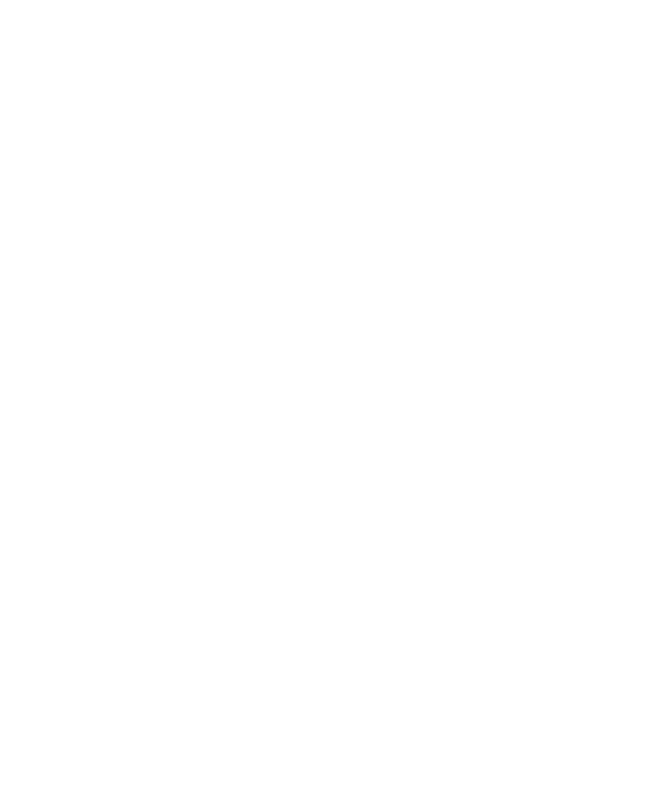
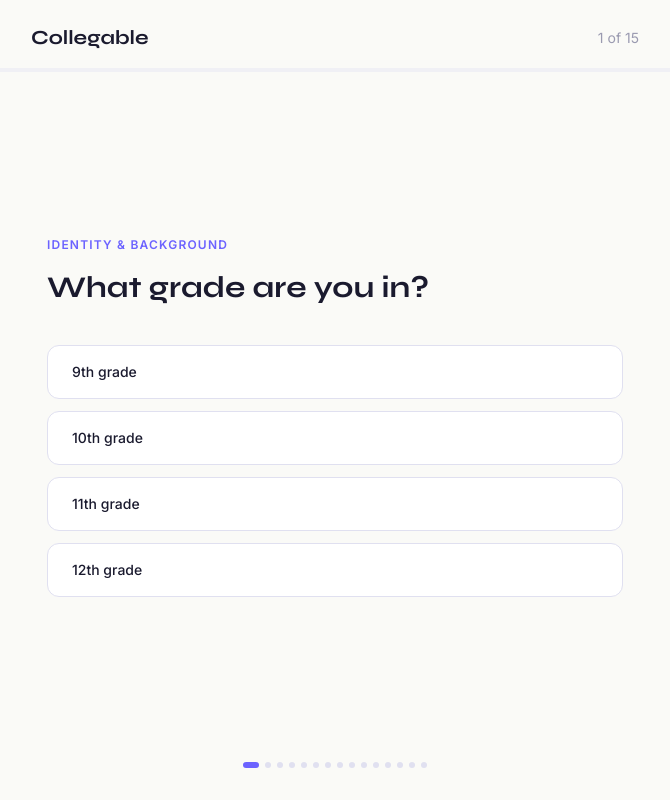
Before and after one commit to pranavsgh/collegable, a React app in the folder frontend/: page /onboarding in a window 1280 px wide. Shown: the whole page, without its empty margins (305-975 px from the left). Built offline with nearby package versions, Linux system fonts and the light colour scheme; no server answers; the HTML template or start-up script is replaced by a standard one.

Commit message:
feat: onboarding quiz, Supabase save, and login flow with onboarding check

```diff
--- a/frontend/src/pages/Login.jsx
+++ b/frontend/src/pages/Login.jsx
@@ -16,13 +16,27 @@ export default function Login() {
     setError("")
     if (!form.email || !form.password) { setError("Please fill in all fields."); return }
     setLoading(true)
-    const { error } = await supabase.auth.signInWithPassword({
+
+    const { data, error } = await supabase.auth.signInWithPassword({
       email: form.email,
       password: form.password,
     })
+
+    if (error) { setError(error.message); setLoading(false); return }
+
+    const { data: onboarding } = await supabase
+      .from("onboarding_answers")
+      .select("id")
+      .eq("user_id", data.user.id)
+      .maybeSingle()
+
     setLoading(false)
-    if (error) { setError(error.message); return }
-    navigate("/dashboard")
+
+    if (onboarding) {
+      navigate("/dashboard")
+    } else {
+      navigate("/onboarding")
+    }
   }
 
   return (
--- a/frontend/src/pages/Onboarding.jsx
+++ b/frontend/src/pages/Onboarding.jsx
@@ -1,3 +1,102 @@
+import { useNavigate } from "react-router-dom"
+import { useState } from "react"
+import { supabase } from "../lib/supabase"
+
+const questions = [
+  { id: "grade", category: "Identity & Background", question: "What grade are you in?", options: ["9th grade", "10th grade", "11th grade", "12th grade"] },
+  { id: "first_gen", category: "Identity & Background", question: "Are you a first-generation college student?", options: ["Yes", "No", "Not sure"] },
+  { id: "support", category: "Identity & Background", question: "How much support do you have at home?", options: ["A lot — family helps me navigate this", "Some — but they don't know the process well", "Very little — I'm mostly on my own", "None — fully figuring this out alone"] },
+  { id: "gpa", category: "Academics", question: "What's your GPA range?", options: ["Below 2.5", "2.5 – 3.0", "3.0 – 3.5", "3.5+"] },
+  { id: "classes", category: "Academics", question: "What kind of classes are you taking?", options: ["Regular classes", "Some AP / IB", "Mostly AP / IB", "Dual enrollment"] },
+  { id: "grades_feel", category: "Academics", question: "How do you feel about your grades right now?", options: ["Proud of them", "They're okay", "Struggling a bit", "Need serious help"] },
+  { id: "college_goal", category: "Goals & Direction", question: "What's your college goal?", options: ["4-year university", "Community college", "Trade / vocational school", "Not sure yet"] },
+  { id: "school_size", category: "Goals & Direction", question: "What type of school are you drawn to?", options: ["Big university (20k+ students)", "Mid-size (5k – 20k)", "Small college (under 5k)", "No preference"] },
+  { id: "major", category: "Goals & Direction", question: "What are you thinking of studying?", options: ["STEM", "Business", "Arts & Humanities", "Healthcare", "Undecided"] },
+  { id: "dream_school", category: "Goals & Direction", question: "Do you have a dream school?", options: ["Yes — I know exactly", "I have a few in mind", "Not really", "No idea"] },
+  { id: "stress", category: "Concerns & Stressors", question: "What stresses you most right now?", options: ["Getting into the right school", "Paying for college", "Writing essays", "Figuring out what I want"] },
+  { id: "feel_overall", category: "Concerns & Stressors", question: "How do you feel about the college process overall?", options: ["Excited", "Nervous", "Overwhelmed", "Completely lost"] },
+  { id: "research", category: "Concerns & Stressors", question: "Have you started researching colleges yet?", options: ["Yes — actively", "A little", "Not really", "Not at all"] },
+  { id: "extracurriculars", category: "Extracurriculars & Life", question: "What do you do outside of school?", options: ["Sports", "Arts / music", "Clubs / volunteering", "Work or family responsibilities", "Nothing yet"] },
+  { id: "student_word", category: "Extracurriculars & Life", question: "What's one word that describes you as a student?", options: ["Driven", "Curious", "Struggling", "Resilient"] }
+]
+
 export default function Onboarding() {
-  return <div className="text-white p-8 font-sans">Onboarding Page</div>
+  const navigate = useNavigate()
+  const [current, setCurrent] = useState(0)
+  const [answers, setAnswers] = useState({})
+  const [saving, setSaving] = useState(false)
+
+  const q = questions[current]
+  const progress = ((current) / questions.length) * 100
+
+  const handleSelect = async (option) => {
+    const updated = { ...answers, [q.id]: option }
+    setAnswers(updated)
+
+    if (current < questions.length - 1) {
+      setTimeout(() => setCurrent(current + 1), 300)
+    } else {
+      setSaving(true)
+      const { data: { user } } = await supabase.auth.getUser()
+      console.log("User:", user)
+      if (user) {
+        const { data, error } = await supabase
+          .from("onboarding_answers")
+          .upsert(
+            { user_id: user.id, answers: updated, created_at: new Date().toISOString() },
+            { onConflict: "user_id" }
+          )
+        console.log("Saved:", data)
+        console.log("Error:", error)
+      }
+      setSaving(false)
+      navigate("/dashboard")
+    }
+  }
+
+  const handleBack = () => {
+    if (current > 0) setCurrent(current - 1)
+  }
+
+  return (
+    <div className="min-h-screen bg-[#FAFAF7] flex flex-col">
+      <div className="w-full px-8 pt-6 pb-4 flex items-center justify-between max-w-2xl mx-auto w-full">
+        <span onClick={() => navigate("/")} className="font-display font-bold text-xl text-[#1a1a2e] cursor-pointer hover:text-[#6C63FF] transition-colors">Collegable</span>
+        <span className="text-sm text-[#9a9ab0]">{current + 1} of {questions.length}</span>
+      </div>
+      <div className="w-full bg-[#f0f0f5] h-1">
+        <div className="bg-[#6C63FF] h-1 transition-all duration-500" style={{ width: `${progress}%` }}></div>
+      </div>
+      <div className="flex-1 flex flex-col items-center justify-center px-6 py-12">
+        <div className="w-full max-w-xl">
+          <p className="text-xs font-semibold text-[#6C63FF] uppercase tracking-widest mb-4">{q.category}</p>
+          <h2 className="font-display font-bold text-2xl md:text-3xl text-[#1a1a2e] leading-snug mb-10">{q.question}</h2>
+          <div className="flex flex-col gap-3">
+            {q.options.map((option) => (
+              <button
+                key={option}
+                onClick={() => handleSelect(option)}
+                className={`w-full text-left px-6 py-4 rounded-xl border text-sm font-medium transition-all duration-150
+                  ${answers[q.id] === option
+                    ? "bg-[#6C63FF] text-white border-[#6C63FF] shadow-sm"
+                    : "bg-white text-[#1a1a2e] border-[#e0e0f0] hover:border-[#6C63FF] hover:bg-[#f5f4ff]"
+                  }`}
+              >
+                {option}
+              </button>
+            ))}
+          </div>
+          {current > 0 && (
+            <button onClick={handleBack} className="mt-8 text-sm text-[#9a9ab0] hover:text-[#6C63FF] transition-colors">← Back</button>
+          )}
+          {saving && <p className="mt-6 text-sm text-[#9a9ab0] text-center">Saving your answers...</p>}
+        </div>
+      </div>
+      <div className="pb-8 flex items-center justify-center gap-1.5">
+        {questions.map((_, i) => (
+          <div key={i} className={`rounded-full transition-all duration-300 ${i === current ? "w-4 h-1.5 bg-[#6C63FF]" : i < current ? "w-1.5 h-1.5 bg-[#6C63FF] opacity-40" : "w-1.5 h-1.5 bg-[#e0e0f0]"}`} />
+        ))}
+      </div>
+    </div>
+  )
 }
```
